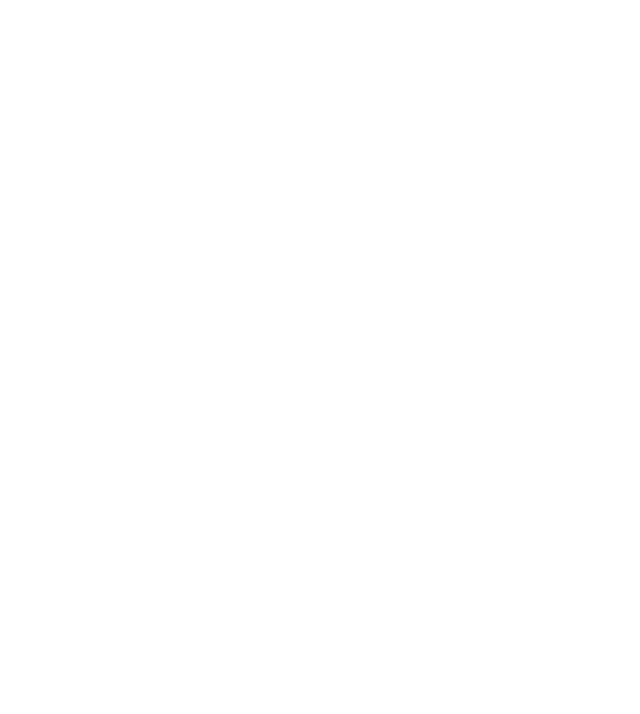
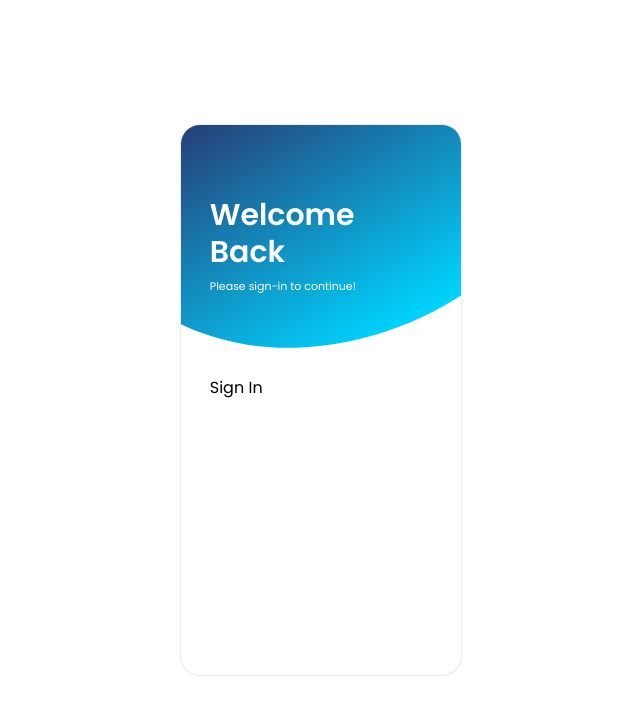
Before and after one commit to remediios/final-year-project, a React (Create React App) app in the folder front-end/fyp/: page /auth in a window 1280 px wide. Shown: the top 714 px of the page, without its empty margins (319-959 px from the left). Built offline with nearby package versions, Linux system fonts and the light colour scheme; the HTML template or start-up script is replaced by a standard one.

Commit message:
Basic Structure of Auth Box Card + React Router for SignInOut + Styling updates

```diff
--- a/front-end/fyp/src/components/forms/Auth.js
+++ b/front-end/fyp/src/components/forms/Auth.js
@@ -1,15 +1,37 @@
 import React from "react";
-import { BrowserRouter, Routes, Route } from "react-router-dom";
+import { Routes, Route } from "react-router-dom";
+import {
+  BackDrop,
+  BoxContainer,
+  TopContainer,
+  HeaderContainer,
+  HeaderText,
+  SmallText,
+  InnerContainer,
+} from "../../styles/forms/Global";
 import SignIn from "./SignIn";
 import SignUp from "./SignUp";
 
 const Auth = () => {
   return (
     <>
-      <Routes>
-        <Route path="signin" element={<SignIn />} />
-        <Route path="signup" element={<SignUp />} />
-      </Routes>
+      <BoxContainer>
+        <TopContainer>
+          <BackDrop />
+          <HeaderContainer>
+            <HeaderText>Welcome</HeaderText>
+            <HeaderText>Back</HeaderText>
+            <SmallText>Please sign-in to continue!</SmallText>
+          </HeaderContainer>
+        </TopContainer>
+        <InnerContainer>
+          <Routes>
+            <Route path="/*" element={<SignIn />} />
+            <Route path="signin" element={<SignIn />} />
+            <Route path="signup" element={<SignUp />} />
+          </Routes>
+        </InnerContainer>
+      </BoxContainer>
     </>
   );
 };
--- a/front-end/fyp/src/styles/forms/Global.js
+++ b/front-end/fyp/src/styles/forms/Global.js
@@ -0,0 +1,82 @@
+import styled from "styled-components";
+import { motion } from "framer-motion";
+
+export const BoxContainer = styled.div`
+  width: 280px;
+  min-height: 550px;
+  display: flex;
+  flex-direction: column;
+  border-radius: 19px;
+  background-color: #fff;
+  box-shadow: 0 0 2px rgba(15, 15, 15, 0.28);
+  position: relative;
+  overflow: hidden;
+`;
+
+export const TopContainer = styled.div`
+  width: 100%;
+  height: 250px;
+  display: flex;
+  flex-direction: column;
+  justify-content: flex-end;
+  padding: 0 1.8em;
+  padding-bottom: 5em;
+`;
+
+export const InnerContainer = styled.div`
+  width: 100%;
+  display: flex;
+  flex-direction: column;
+  padding: 0 1.8em;
+`;
+
+export const BackDrop = styled.div`
+  width: 160%;
+  height: 550px;
+  position: absolute;
+  display: flex;
+  flex-direction: column;
+  border-radius: 50%;
+  transform: rotate(60deg);
+  top: -290px;
+  left: -70px;
+  background: rgb(2, 0, 36);
+  background: linear-gradient(
+    90deg,
+    rgba(2, 0, 36, 1) 0%,
+    rgba(39, 60, 117, 1) 35%,
+    rgba(0, 212, 255, 1) 100%
+  );
+`;
+
+export const HeaderContainer = styled.div`
+  width: 100%;
+  display: flex;
+  flex-direction: column;
+`;
+
+export const HeaderText = styled.h2`
+  font-size: 30px;
+  font-weight: 600;
+  line-height: 1.24;
+  color: #fff;
+  z-index: 10;
+  margin: 0;
+`;
+
+export const SmallText = styled.h5`
+  color: #fff;
+  font-weight: 500;
+  font-size: 11px;
+  z-index: 10;
+  margin: 0;
+  margin-top: 7px;
+`;
+
+export const FormBoxContainer = styled.div`
+  width: 100%;
+  display: flex;
+  flex-direction: column;
+  align-items: center;
+  margin-top: 10px;
+`;
```
